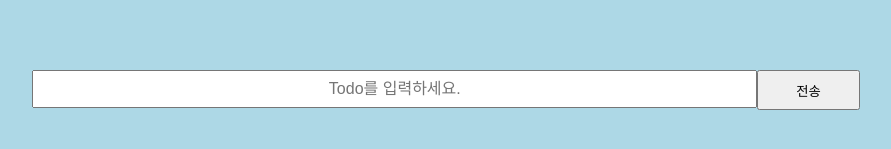
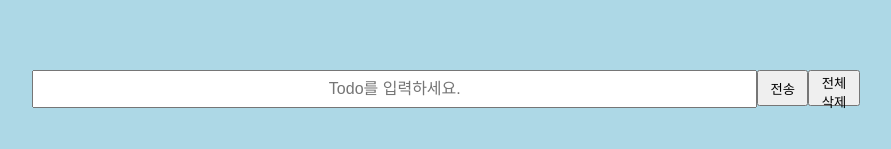
Before and after one commit to YunmiAndFriends/TodoList_LJH, a React (Create React App) app in the folder todolist/: page / in a window 1280 px wide. Shown: the part 569-718 px from the top of the page, without its empty margins (194-1085 px from the left). Built offline with nearby package versions, Linux system fonts and the light colour scheme.

Commit message:
Add: 배운 내용 정리

```diff
--- a/todolist/src/page/TodoList.jsx
+++ b/todolist/src/page/TodoList.jsx
@@ -3,9 +3,9 @@ import { useState } from 'react'
 import styled from 'styled-components';
 
 function TodoList(){
-    const [list, setList] = useState('')
+    const [list, setList] = useState('')    // 상수(바뀌지 않는 값)
     const [item, setItem] = useState([])   // item의 초기값을 배열로 지정
-    let count = 0;
+    let count = 0;  // 변수(바뀌는 값)
 
     const onChangeList = (e) => {
         setList(e.target.value)
@@ -24,11 +24,13 @@ function TodoList(){
         <Container>
             <Title>TodoList</Title>
             <MainTodo>  {/*  */}
-                { item.map(({id, content})=><ContentDiv key={id}>{content}</ContentDiv>)}   {/* {id, content} == 하나의 요소로 ContentDiv의 키값(id)과 차일드 값(content), == const todo 값이라고 생각 */}
+                { item.map(({id, content})=><ContentDiv key={id}>{content}</ContentDiv>)}
+                    {/* {id, content} == 하나의 요소로 ContentDiv의 키값(id)과 차일드 값(content), == const todo 값이라고 생각 */}
             </MainTodo>
             <AddDiv>    {/* 추가하는 부분 */}
-                <InputTodo onChange={onChangeList} placeholder='Todo를 입력하세요.'/>
+                <InputTodo onChange={onChangeList} placeholder='Todo를 입력하세요.' value={list}/>  {/* const onClickList의 setList(''); 값을 반영해서 값 초기화 */}
                 <AddButton type='submit' onClick={onClickList}>전송</AddButton>
+                <DeleteButton>전체 삭제</DeleteButton>
             </AddDiv>
 
         </Container>
@@ -70,8 +72,13 @@ const InputTodo = styled.input`
 `;
 
 const AddButton = styled.button`
-    width: 8vw;
-    height: 5vh;
+    width: 4vw;
+    height: 4.5vh;
+`;
+
+const DeleteButton = styled.button`
+    width: 4vw;
+    height: 4.5vh;
 `;
 
 const AddDiv = styled.div`
@@ -79,5 +86,6 @@ const AddDiv = styled.div`
 `;
 
 const ContentDiv = styled.div`
-
+    color: white;
+    font-size: 22px;
 `;
```
